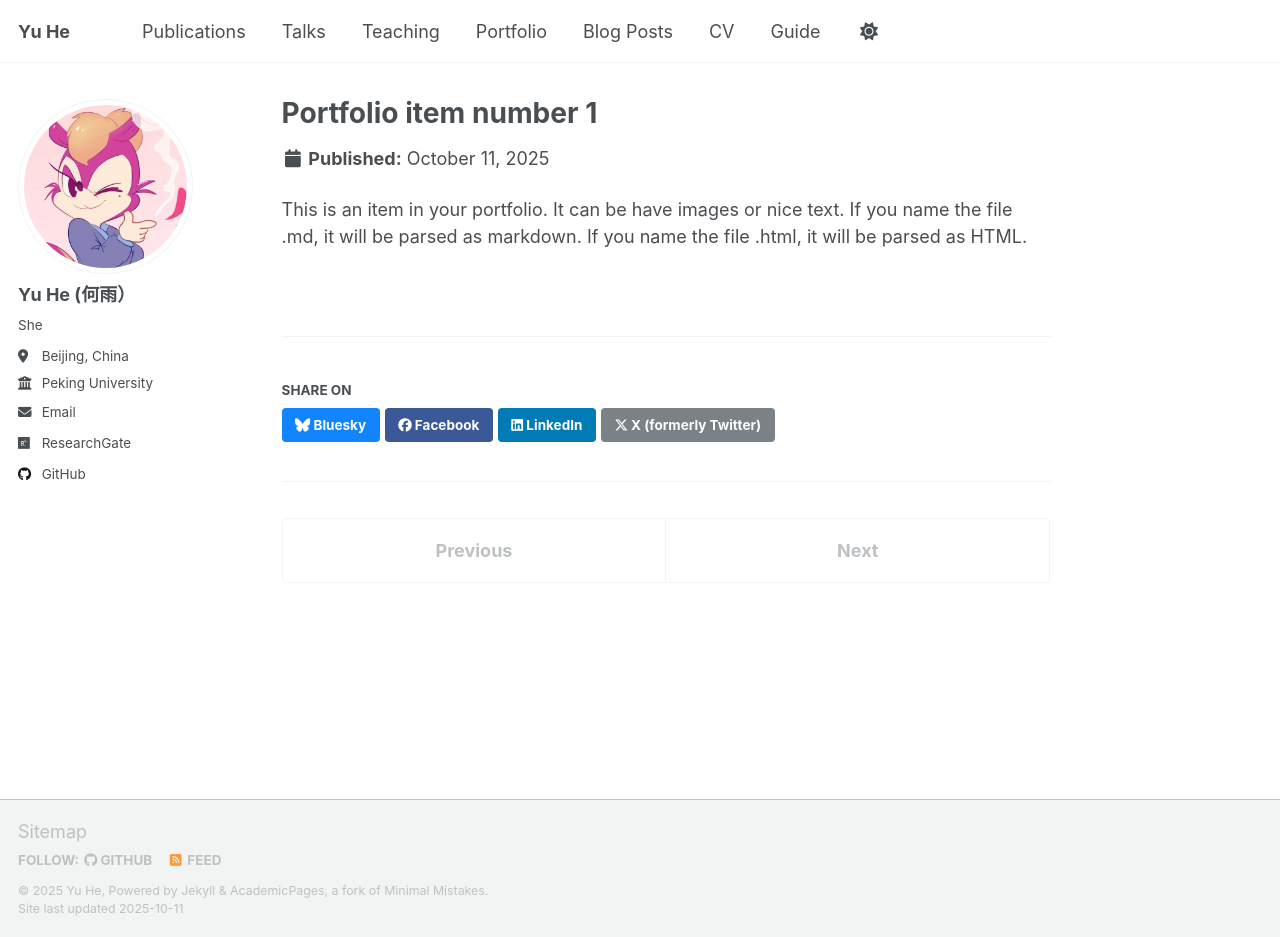
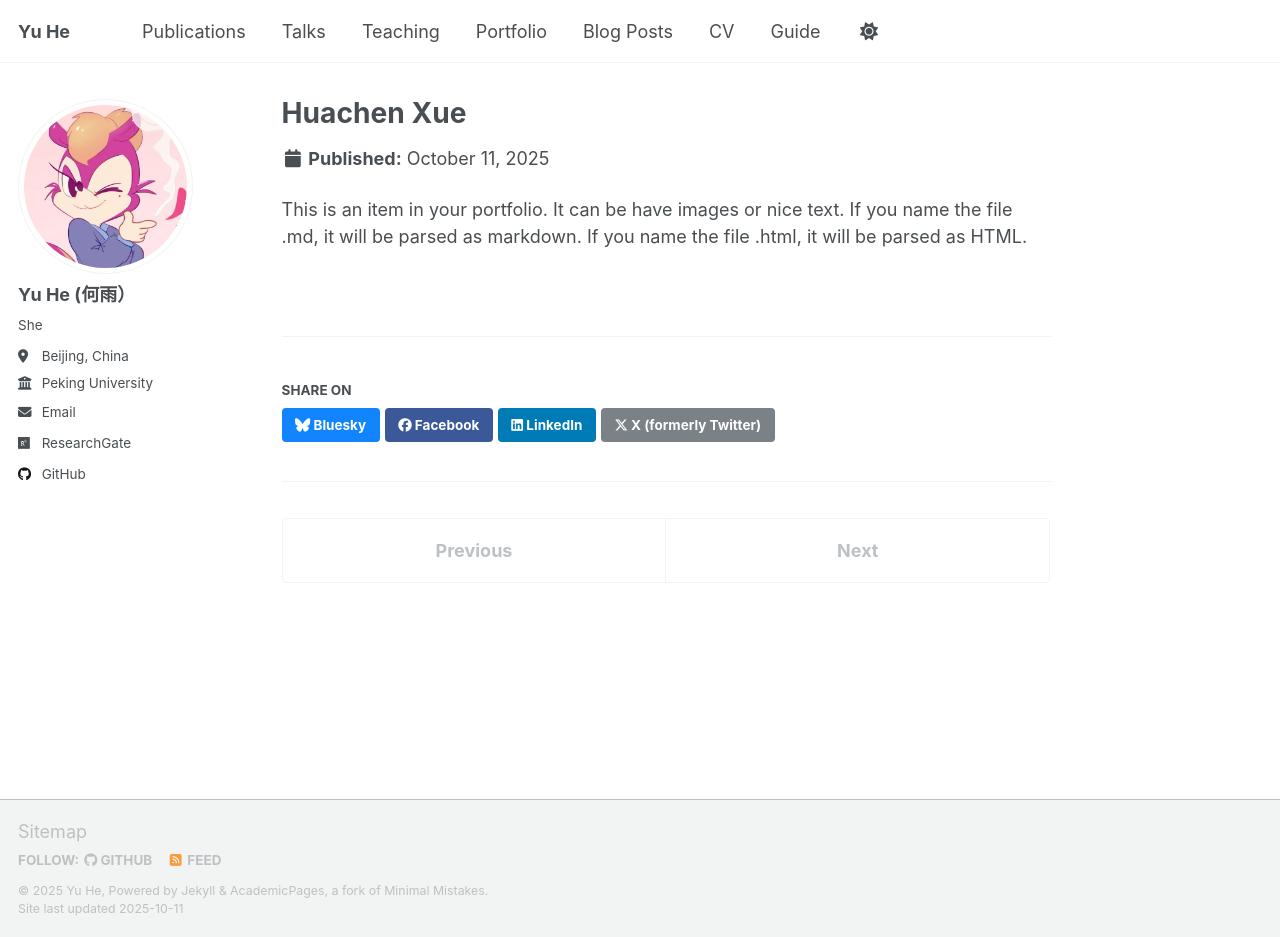
Before and after one commit to heyu35/heyu35.github.io, a Jekyll site: the page built from _portfolio/portfolio-1.md, in a window 1280 px wide and 937 px high. Built offline with Jekyll 4.4.1, drawn with Linux system fonts in a browser that asks for light colours; a script that is not in the unit is left out.

Commit message:
Update portfolio-1.md

```diff
--- a/_portfolio/portfolio-1.md
+++ b/_portfolio/portfolio-1.md
@@ -1,6 +1,6 @@
 ---
-title: "Portfolio item number 1"
-excerpt: "Short description of portfolio item number 1<br/><img src='/images/500x300.png'>"
+title: "Huachen Xue"
+excerpt: "I am a DPH student at MUST and focus on psychosocial health.<br/><img src='/images/huachen.png'>"
 collection: portfolio
 ---
 
```
